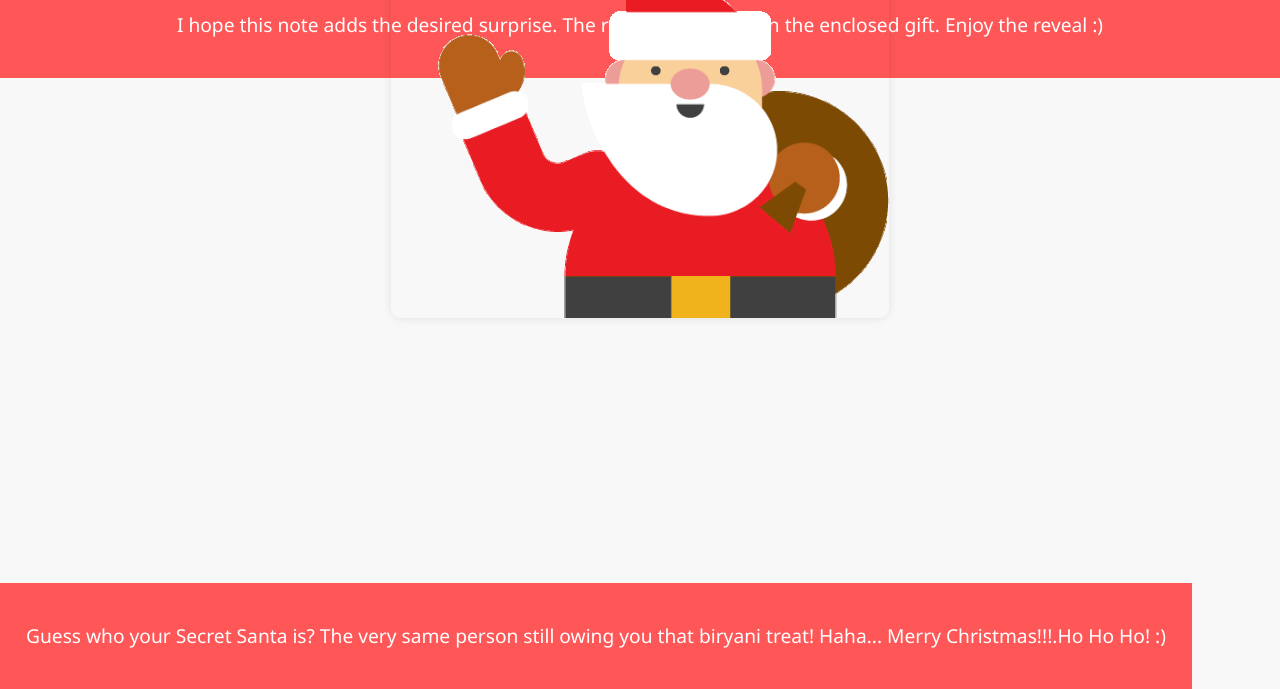
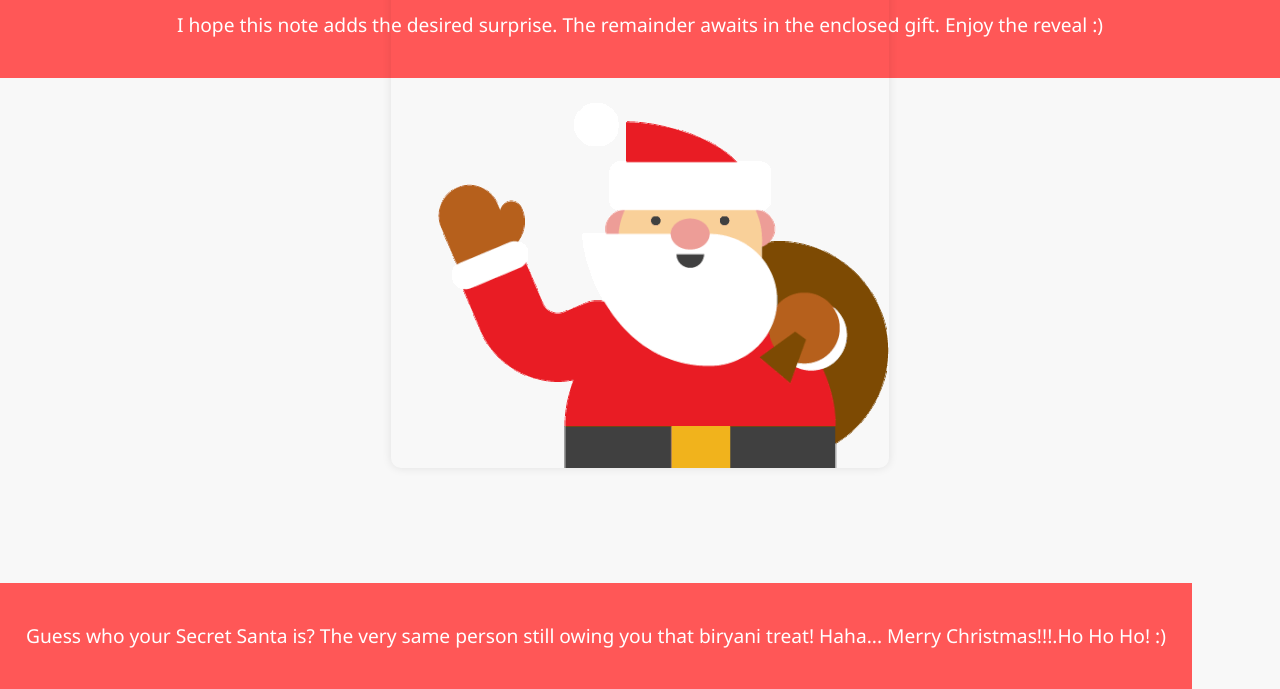
Before and after one commit to anshsadana/secret-santa-website, a plain HTML site: page index.html in a window 1280 px wide. Shown: the part 111-800 px from the top of the page. Drawn offline with Linux system fonts and the light colour scheme.

Commit message:
Update index.html

```diff
--- a/index.html
+++ b/index.html
@@ -37,7 +37,7 @@
             height: auto;
             border-radius: 10px;
             box-shadow: 0 0 10px rgba(0, 0, 0, 0.1);
-            margin-top: -250px;
+            margin-top: -100px;
         }
 
         footer {
```
